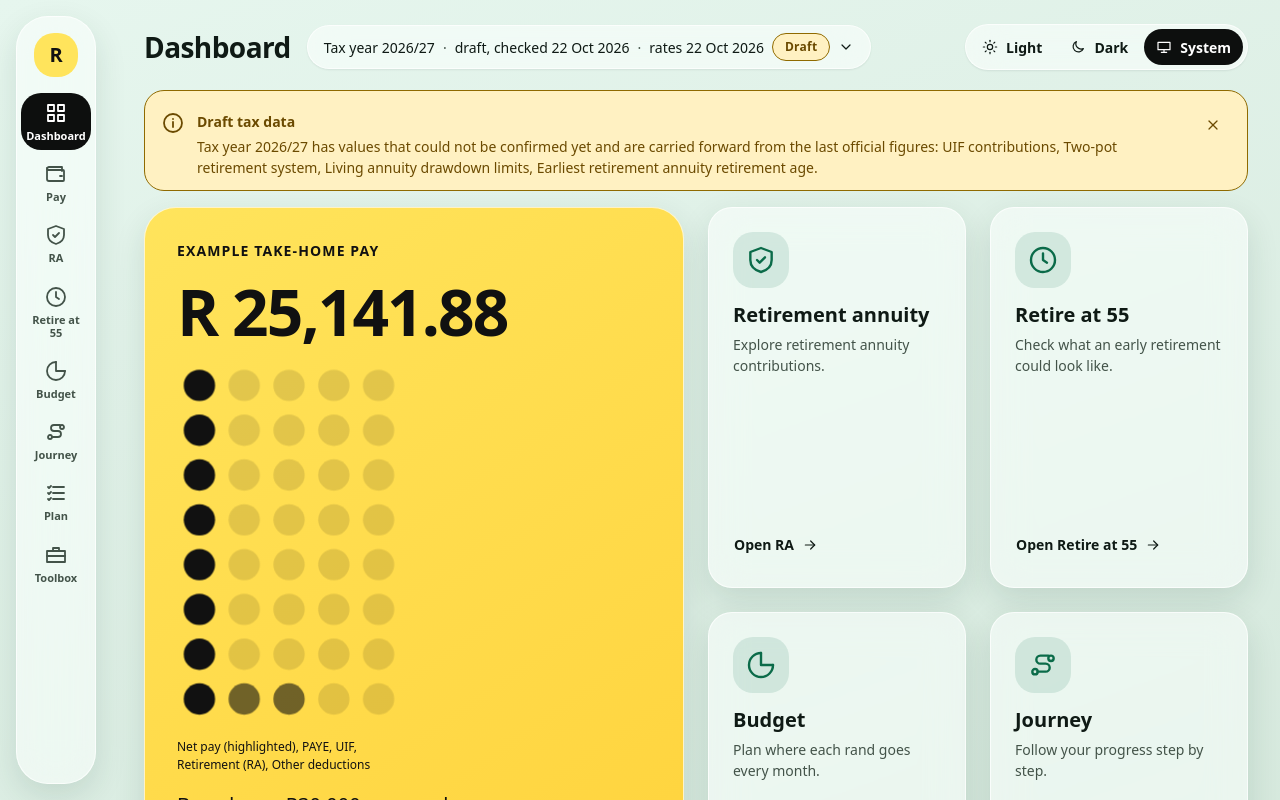
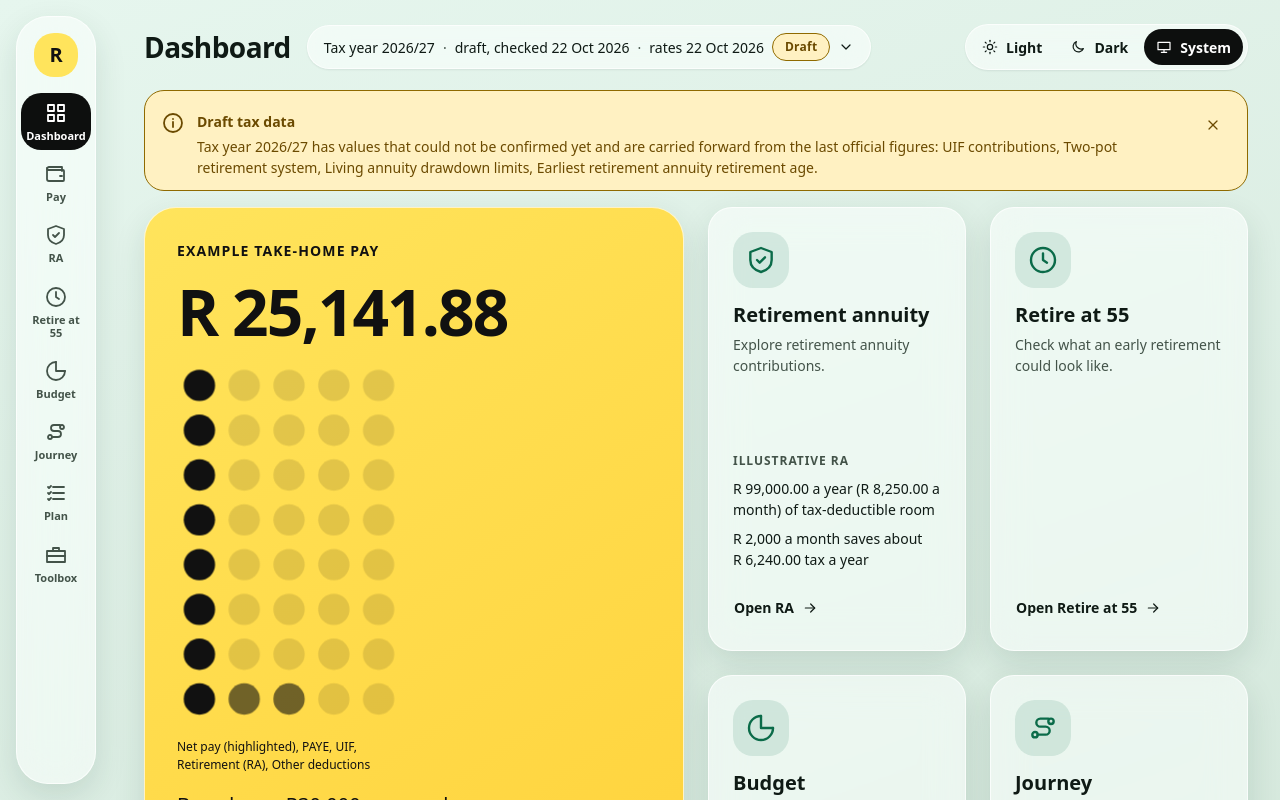
Before and after one commit to JadeHendricks/randwise, an Angular app: page / in a window 1280 px wide. Shown: the top 800 px of the page. Built offline with nearby package versions, Linux system fonts and the light colour scheme.

Commit message:
feat(dashboard): show live ra tile
The RA tile is no longer a placeholder, so the no-currency assertion now covers placeholder tiles only.

```diff
--- a/src/app/features/dashboard/dashboard-page.html
+++ b/src/app/features/dashboard/dashboard-page.html
@@ -29,7 +29,23 @@
   </rw-card>
 
   @for (item of tiles; track item.path) {
-    <rw-bento-tile [item]="item" />
+    @if (item.path === 'ra') {
+      <rw-bento-tile class="dashboard__ra" [item]="item">
+        @if (raFigures(); as ra) {
+          <p class="dashboard__ra-label">{{ context.raIsExample() ? 'Illustrative RA' : 'Your RA' }}</p>
+          <p class="dashboard__ra-figure">
+            {{ ra.headroomAnnual }} a year ({{ ra.headroomMonthly }} a month) of tax-deductible room
+          </p>
+          <p class="dashboard__ra-figure">
+            {{ ra.contribution }} a month saves about {{ ra.saving }} tax a year
+          </p>
+        } @else {
+          <p class="dashboard__ra-figure">Tax data is unavailable.</p>
+        }
+      </rw-bento-tile>
+    } @else {
+      <rw-bento-tile [item]="item" />
+    }
   }
 
   <rw-card class="dashboard__privacy" variant="dark">
--- a/src/app/features/dashboard/dashboard-page.scss
+++ b/src/app/features/dashboard/dashboard-page.scss
@@ -45,6 +45,16 @@
     margin-top: var(--rw-space-2);
   }
 
+  &__ra-label {
+    color: var(--rw-color-text-muted);
+    font-size: var(--rw-text-xs);
+    font-weight: var(--rw-weight-bold);
+    letter-spacing: 0.08em;
+    text-transform: uppercase;
+  }
+  &__ra-figure {
+    font-size: var(--rw-text-sm);
+  }
   &__privacy {
     display: flex;
     flex-direction: column;
--- a/src/app/features/dashboard/dashboard-page.ts
+++ b/src/app/features/dashboard/dashboard-page.ts
@@ -1,7 +1,9 @@
 import { ChangeDetectionStrategy, Component, computed, inject } from '@angular/core';
 import { RouterLink } from '@angular/router';
 
+import { roundRand } from '../../core/engine';
 import { NAV_ITEMS } from '../../core/navigation/nav-items';
+import { PlanContextStore } from '../../core/plan/plan-context.store';
 import { SalaryEstimator } from '../../core/salary/salary-estimator';
 import { SalaryInputsStore } from '../../core/salary/salary-inputs.store';
 import { Button } from '../../shared/atoms/button/button';
@@ -9,10 +11,17 @@ import { Card } from '../../shared/atoms/card/card';
 import { DotMatrix, type DotColumn } from '../../shared/atoms/dot-matrix/dot-matrix';
 import { Icon } from '../../shared/atoms/icon/icon';
 import { Money } from '../../shared/atoms/money/money';
+import { formatRand } from '../../shared/format/format-rand';
 import { BentoTile } from '../../shared/molecules/bento-tile/bento-tile';
 
 // Whole rands where possible ("R30 000"); cents only when the amount has them.
 const AMOUNT = new Intl.NumberFormat('en-ZA', { maximumFractionDigits: 2 });
+// The RA contribution is a whole-rand input, so it reads "R 2 000" like the plan text.
+const WHOLE_RAND = new Intl.NumberFormat('en-ZA', {
+  style: 'currency',
+  currency: 'ZAR',
+  maximumFractionDigits: 0,
+});
 
 @Component({
   selector: 'rw-dashboard-page',
@@ -26,6 +35,7 @@ export class DashboardPage {
   protected readonly tiles = NAV_ITEMS.filter((item) => item.path !== '' && item.path !== 'pay');
 
   protected readonly store = inject(SalaryInputsStore);
+  protected readonly context = inject(PlanContextStore);
   private readonly estimator = inject(SalaryEstimator);
 
   // Null when there is no tax data or the engine rejected the figures.
@@ -55,6 +65,18 @@ export class DashboardPage {
       .join(', '),
   );
 
+  // Plain text, not rw-money: the dashboard keeps exactly one money figure (the hero).
+  protected readonly raFigures = computed(() => {
+    const ra = this.context.outputs().ra;
+    if (!ra) return null;
+    return {
+      headroomAnnual: formatRand(roundRand(ra.headroomAnnual)),
+      headroomMonthly: formatRand(roundRand(ra.headroomMonthly)),
+      saving: formatRand(roundRand(ra.taxSavingAnnual)),
+      contribution: WHOLE_RAND.format(this.context.ra().contributionMonthly),
+    };
+  });
+
   // Why: the estimator returns null for "no tax data" and a message for a failed estimate.
   protected readonly unavailable = computed(() => {
     const estimate = this.estimator.estimate();
--- a/src/app/shared/molecules/bento-tile/bento-tile.ts
+++ b/src/app/shared/molecules/bento-tile/bento-tile.ts
@@ -21,6 +21,7 @@ import { Icon } from '../../atoms/icon/icon';
       <span class="rw-bento-tile__icon"><rw-icon [name]="item().icon" size="lg" /></span>
       <h2 class="rw-bento-tile__heading">{{ item().heading }}</h2>
       <p class="rw-bento-tile__text">{{ item().description }}</p>
+      <ng-content />
       <a rw-button variant="ghost" size="sm" class="rw-bento-tile__link" [routerLink]="'/' + item().path">
         Open {{ item().label }}
         <rw-icon name="arrow-right" size="sm" />
```
Also changed, not shown: 2 other files (tests, documents, lock files or other folders).
